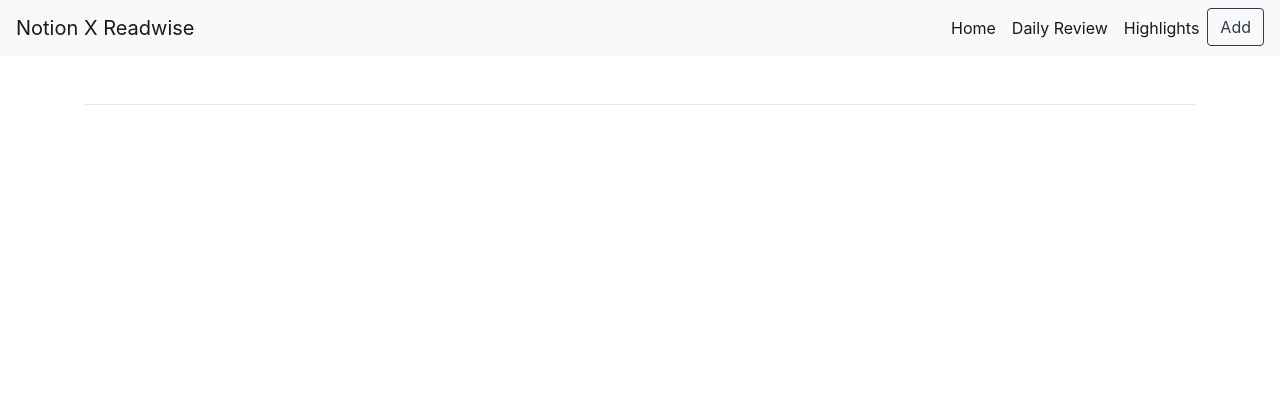
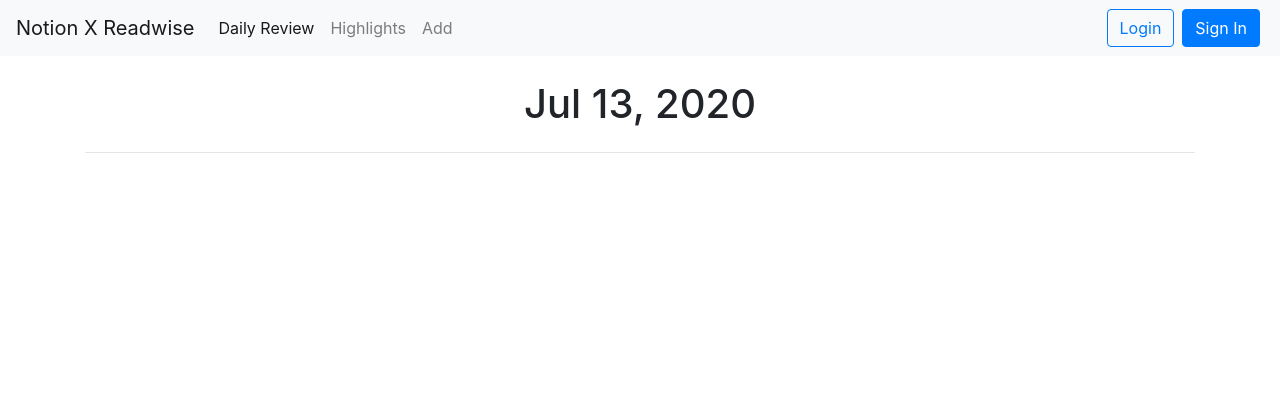
Before and after one commit to samiCode-irl/notionXreadwise, a Flask app: page /daily in a window 1280 px wide. Shown: the top 420 px of the page. Run offline with Flask 2, Linux system fonts and the light colour scheme; some libraries are stand-ins or nearby versions.

Commit message:
Upgraded nav bar

```diff
--- a/app/general.py
+++ b/app/general.py
@@ -1,5 +1,6 @@
 from app import app
-from flask import render_template
+from flask import render_template, request
+from datetime import date
 
 @app.route('/')
 def index():
@@ -8,7 +9,8 @@ def index():
 # To show daily highlights
 @app.route('/daily')
 def today():
-    return render_template('today.html')
+    today = date.today()
+    return render_template('today.html', today=today.strftime("%b %d, %Y"))
 
 # To show all the highlights in the web app database
 @app.route('/highlights')
@@ -16,6 +18,9 @@ def highlights():
     return render_template('highlights.html')
 
 # To add highlights into the webapp
-@app.route('/add')
+@app.route('/add', methods=['GET', 'POST'])
 def add():
+    if request.method == 'GET':
+        return render_template('add.html')
+
     return render_template('add.html')
--- a/app/static/style.css
+++ b/app/static/style.css
@@ -1,6 +1,7 @@
 html {
     position: relative;
     min-height: 100%;
+    scroll-behavior: smooth;
   }
 
 body {
--- a/app/templates/highlights.html
+++ b/app/templates/highlights.html
@@ -15,7 +15,10 @@
             <h3>{{highlight['title']}}</h3>
             <h6 class="text-secondary">by {{highlight['author']}}</h6>
             <p>{{highlight['highlight']}}</p>
-            <span class="badge badge-pill badge-dark">{{highlight['tags']}}</span>
+            {% set tags = highlight['tags'].split("\'")%}
+            {% for tag in tags %}
+            <span class="badge badge-pill badge-dark">{{tag}}</span>
+            {% endfor %}
             <hr class="mt-5 mb-5">
             {% endfor %}
         </div>
--- a/app/templates/layout.html
+++ b/app/templates/layout.html
@@ -19,22 +19,33 @@
             aria-controls="navbarNavDropdown" aria-expanded="false" aria-label="Toggle navigation">
             <span class="navbar-toggler-icon"></span>
         </button>
+        <div class="collapse navbar-collapse" id="navbarNavDropdown">
+            <ul class="navbar-nav">
+                <!-- <li {% if request.path == '/' %}class="active" {% endif %} class="nav-item">
+                    <a class="nav-link" href="/">Home <span class="sr-only">(current)</span></a>
+                </li> -->
+                <li {% if request.path == '/daily' %}class="active" {% endif %} class="nav-item">
+                    <a class="nav-link" href="/daily">Daily Review</a>
+                </li>
+                <li {% if request.path == '/highlights' %}class="active" {% endif %} class="nav-item">
+                    <a class="nav-link" href="/highlights">Highlights</a>
+                </li>
+                <li {% if request.path == '/add' %}class="active" {% endif %} class="nav-item">
+                    <a class="nav-link" href="/add">Add</a>
+                </li>
+            </ul>
             <div class="collapse navbar-collapse justify-content-end" id="navbarNavDropdown">
                 <ul class="navbar-nav">
-                <li class="nav-item active">
-                    <a class="nav-link" href="/">Home <span class="sr-only">(current)</span></a>
+                    <li class="nav-item mx-1">
+                        <a class="btn btn-outline-primary btn-md btn-block" href="#">Login</a>
                     </li>
-                <li class="nav-item active">
-                    <a class="nav-link" href="/daily">Daily Review</a>
-                </li>
-                <li class="nav-item active">
-                    <a class="nav-link" href="/highlights">Highlights</a>
-                </li>
-                <li class="nav-item active navbar-right">
-                    <a class="btn btn-outline-dark" href="/add">Add</a>
+                    <li class="nav-item mx-1">
+                        <a class="btn btn-primary btn-md btn-block" href="#">Sign In</a>
                     </li>
                 </ul>
             </div>
+        </div>
+
     </nav>
 
     <!-- Alerts -->
@@ -62,16 +73,31 @@
 
 
     <!-- jQuery Links -->
-    <script src="https://code.jquery.com/jquery-3.3.1.slim.min.js" integrity="sha384-q8i/X+965DzO0rT7abK41JStQIAqVgRVzpbzo5smXKp4YfRvH+8abtTE1Pi6jizo" crossorigin="anonymous"></script>
-    <script src="https://cdnjs.cloudflare.com/ajax/libs/popper.js/1.14.3/umd/popper.min.js" integrity="sha384-ZMP7rVo3mIykV+2+9J3UJ46jBk0WLaUAdn689aCwoqbBJiSnjAK/l8WvCWPIPm49" crossorigin="anonymous"></script>
-    <script src="https://stackpath.bootstrapcdn.com/bootstrap/4.1.3/js/bootstrap.min.js" integrity="sha384-ChfqqxuZUCnJSK3+MXmPNIyE6ZbWh2IMqE241rYiqJxyMiZ6OW/JmZQ5stwEULTy" crossorigin="anonymous"></script>
+    <script src="https://code.jquery.com/jquery-3.3.1.slim.min.js"
+        integrity="sha384-q8i/X+965DzO0rT7abK41JStQIAqVgRVzpbzo5smXKp4YfRvH+8abtTE1Pi6jizo"
+        crossorigin="anonymous"></script>
+    <script src="https://cdnjs.cloudflare.com/ajax/libs/popper.js/1.14.3/umd/popper.min.js"
+        integrity="sha384-ZMP7rVo3mIykV+2+9J3UJ46jBk0WLaUAdn689aCwoqbBJiSnjAK/l8WvCWPIPm49"
+        crossorigin="anonymous"></script>
+    <script src="https://stackpath.bootstrapcdn.com/bootstrap/4.1.3/js/bootstrap.min.js"
+        integrity="sha384-ChfqqxuZUCnJSK3+MXmPNIyE6ZbWh2IMqE241rYiqJxyMiZ6OW/JmZQ5stwEULTy"
+        crossorigin="anonymous"></script>
+
+    <!-- For Nav Bar -->
+    <script>
+        $(document).ready(function () {
+            $("#{{request.endpoint}}").parent().addClass("active");
+        })
+    </script>
+
 </body>
 
 <!-- Footer -->
 <footer class="footer">
     <div class="container text-center">
         <img width="25" src="{{ url_for('static', filename='/images/logo.png')}}" alt="logo">
-        <span class="text-body"><b>notionXreadwise by </b><a href="#" class="badge badge-primary">@samiCode-irl</a></span>
+        <span class="text-body"><b>notionXreadwise by </b><a href="#"
+                class="badge badge-primary">@samiCode-irl</a></span>
     </div>
 </footer>
 
--- a/app/templates/today.html
+++ b/app/templates/today.html
@@ -1,6 +1,6 @@
 {% extends "layout.html" %}
 
-{% block title %}Daily Review{% endblock %}
+{% block title %}Daily{% endblock %}
 
 {% block body %}
 <div class="container">
@@ -13,7 +13,10 @@
         <h3>{{highlight['title']}}</h3>
         <h6 class="text-secondary">by {{highlight['author']}}</h6>
         <p>{{highlight['highlight']}}</p>
-        <span class="badge badge-pill badge-dark">{{highlight['tags']}}</span>
+        {% set tags = highlight['tags'].split("\'")%}
+        {% for tag in tags %}
+        <span class="badge badge-pill badge-dark">{{tag}}</span>
+        {% endfor %}
         <hr class="mt-5 mb-5">
         {% endfor %}
     </div>
```
Lines whose indentation alone changed are shown as unchanged.
